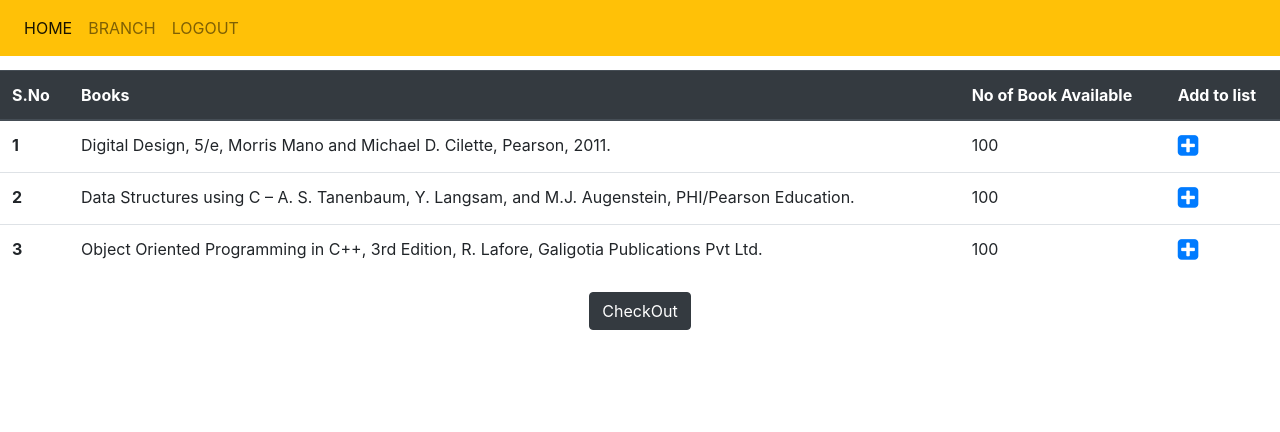
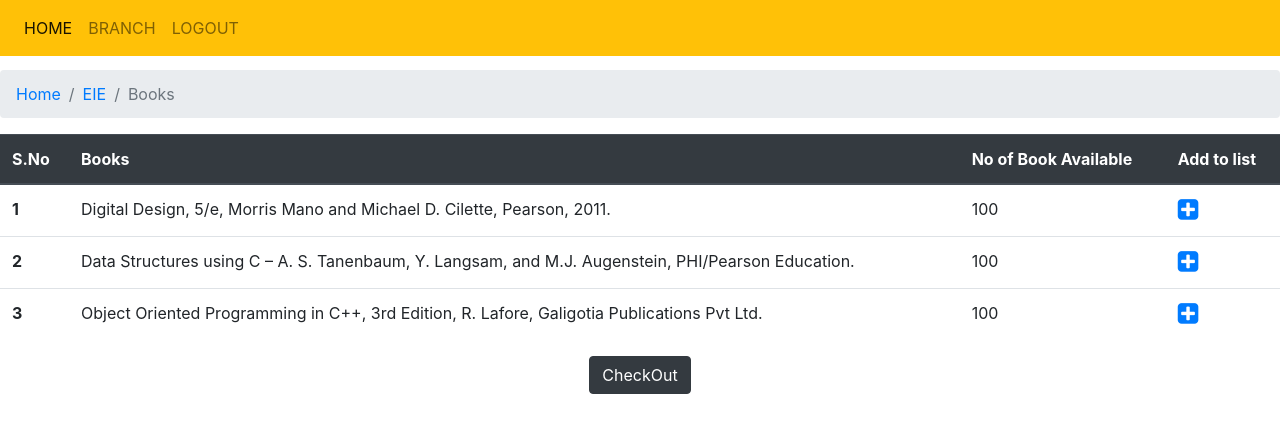
Before and after one commit to wtkgr/webproj3rdyear, a plain HTML site: page EIE.html in a window 1280 px wide. Drawn offline with nearby package versions, Linux system fonts and the light colour scheme.

Commit message:
Update EIE.html

```diff
--- a/EIE.html
+++ b/EIE.html
@@ -33,6 +33,13 @@
           </ul>
 
         </div>
+      </nav>
+    <nav aria-label="breadcrumb">
+        <ol class="breadcrumb">
+          <li class="breadcrumb-item"><a href="user.html">Home</a></li>
+          <li class="breadcrumb-item"><a href="EIE.html">EIE</a></li>
+          <li class="breadcrumb-item active" aria-current="page">Books</li>
+        </ol>
       </nav>
 
       <table class="table">
```
